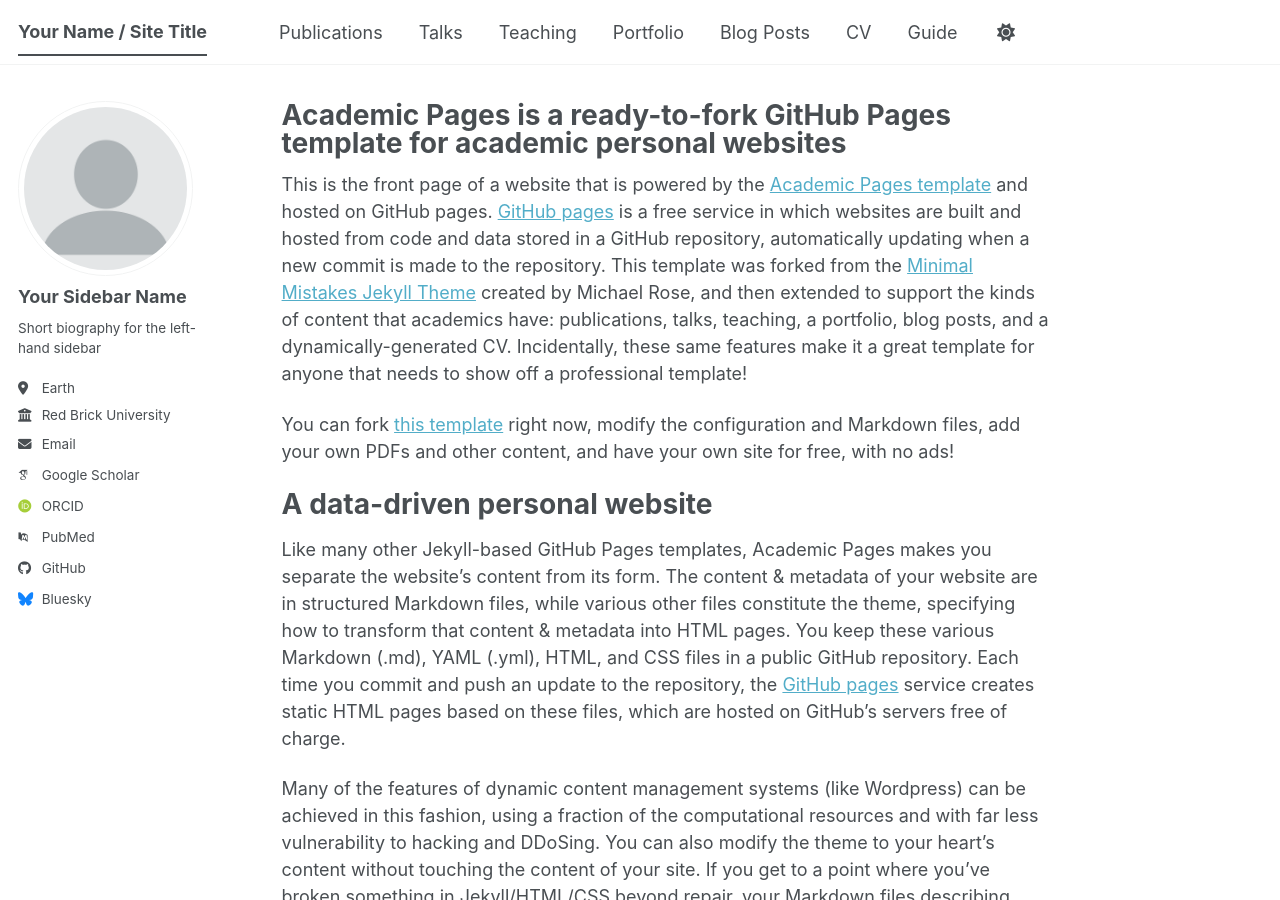
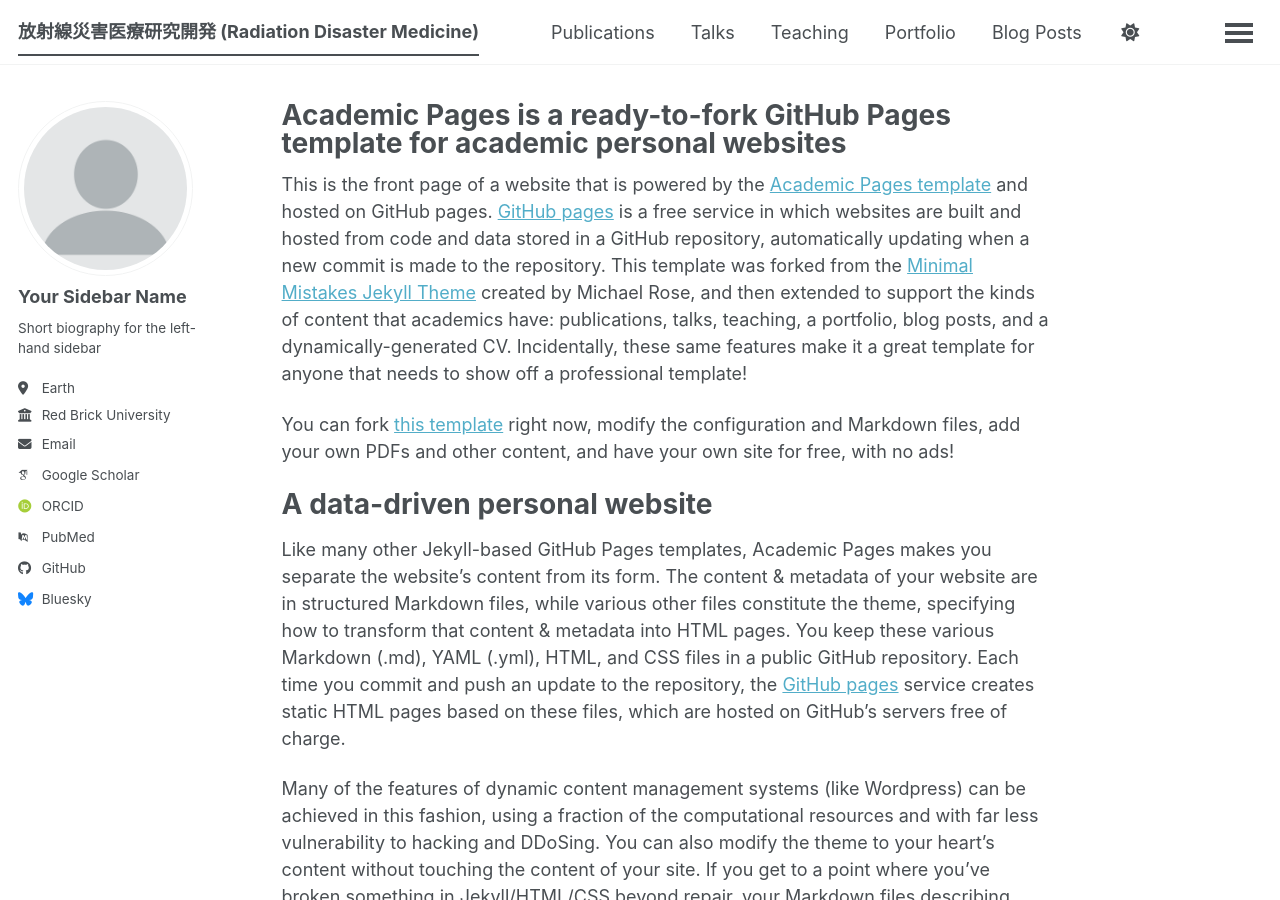
Before and after one commit to MichihitoKyo/rdm-lab-v2, a Jekyll site: the page built from _pages/about.md, in a window 1280 px wide and 900 px high. Built offline with Jekyll 4.4.1, drawn with Linux system fonts in a browser that asks for light colours; some web fonts are replaced; a script bundle is joined from its source files by our own code; library files that are not in the unit come from our copies.

Commit message:
Update _config.yml

```diff
--- a/_config.yml
+++ b/_config.yml
@@ -9,13 +9,13 @@
 # Basic Site Settings
 locale                   : "en-US"
 site_theme               : "default" # The available themes options are "default", "air", "sunrise", "mint", "dirt" and "contrast"
-title                    : "Your Name / Site Title"
+title                    : "放射線災害医療研究開発 (Radiation Disaster Medicine)"
 title_separator          : "-"
 name                     : &name "Your Name"
 description              : &description "Your Name's academic portfolio"   # Update this with a general description of your site, this is the default if not overridden by a page
-url                      : https://academicpages.github.io # The base hostname & protocol for your site e.g. "https://[your GitHub username].github.io",
+url                      : https://MichihitoKyo.github.io # The base hostname & protocol for your site e.g. "https://[your GitHub username].github.io",
                                                            # or if you already have some other page hosted on Github then use "https://[your GitHub username].github.io/[Your Repo Name]"
-baseurl                  : "" # the subpath of your site, e.g. "/blog"
+baseurl                  : "/rdm-lab-v2" # the subpath of your site, e.g. "/blog"
 repository               : "academicpages/academicpages.github.io"
 
 # Site Author - The following control what appear as part of the author content on the side bar.
```
